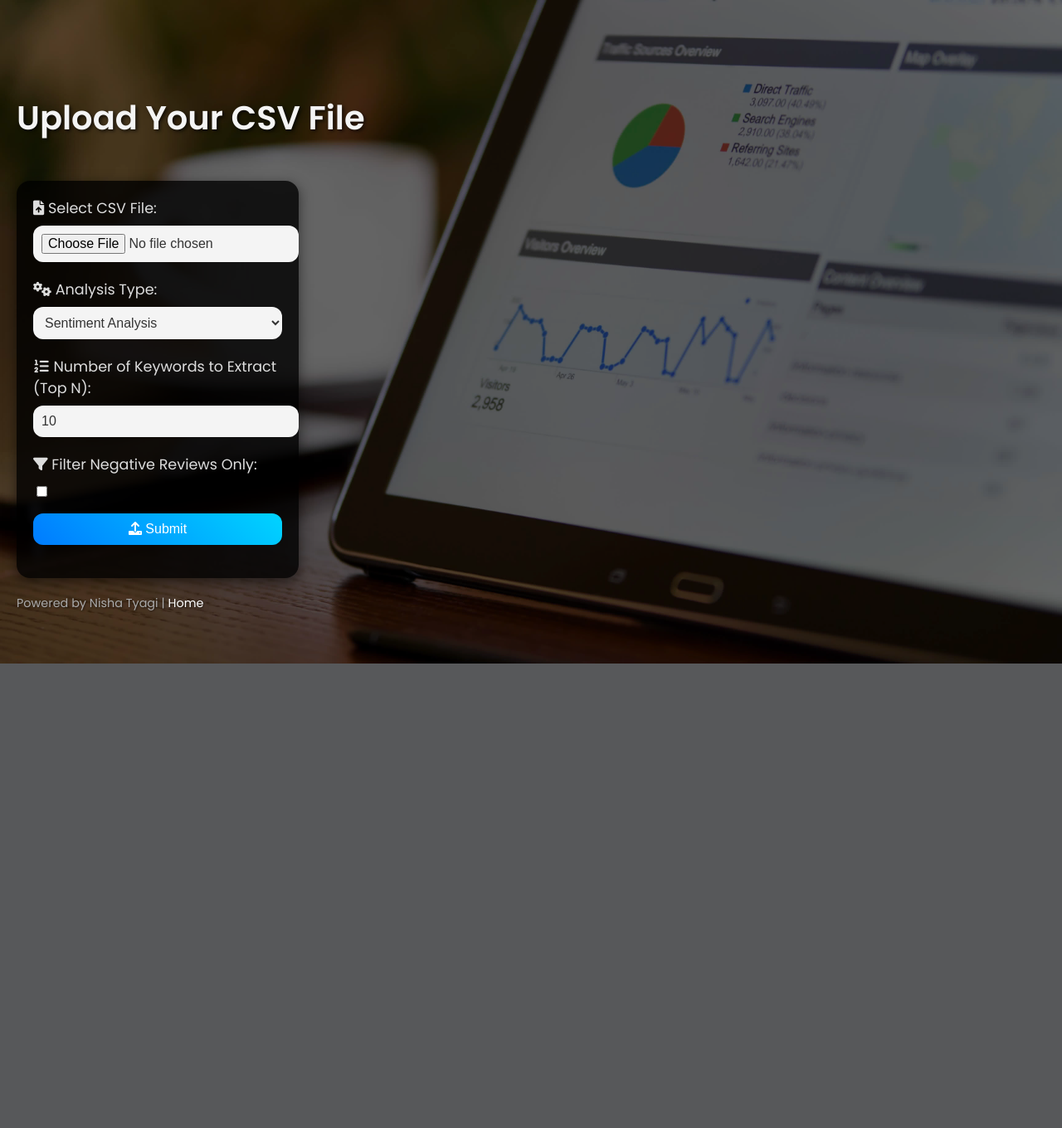
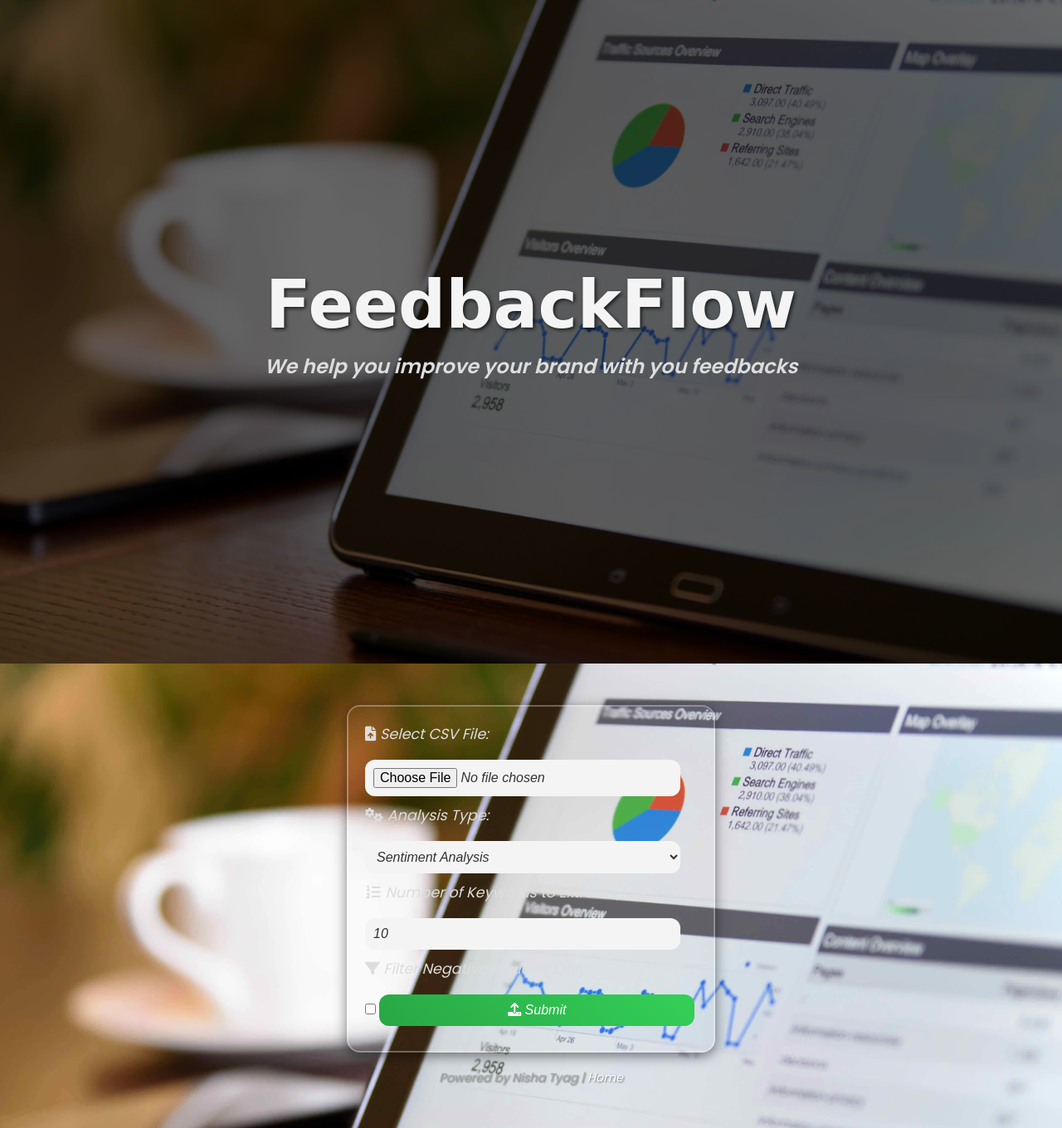
Before and after one commit to Nisha2304tyagi/capstone, a Flask app: page / in a window 1280 px wide. Shown: the whole page at 83% size. Before the commit the page ends 800 px from the top, so only its background shows below. Run offline with Flask 3, Linux system fonts and the light colour scheme; parts of the project's set-up code (start-up, migrations or seed data) failed here and were passed over.

Commit message:
Update index.html

```diff
--- a/templates/index.html
+++ b/templates/index.html
@@ -3,7 +3,7 @@
 <head>
     <meta charset="UTF-8">
     <meta name="viewport" content="width=device-width, initial-scale=1.0">
-    <title>CSV Upload</title>
+    <title>Brand Improvement</title>
     <link rel="stylesheet" href="https://cdnjs.cloudflare.com/ajax/libs/font-awesome/6.0.0-beta3/css/all.min.css">
     <link href="https://fonts.googleapis.com/css2?family=Poppins:wght@300;400;600&display=swap" rel="stylesheet">
     <style>
@@ -11,12 +11,11 @@
             margin: 0;
             padding: 0;
             font-family: 'Poppins', Arial, sans-serif;
-            background: url('/static/bg1.jpg') no-repeat center center fixed;
+            background: url('bg1.jpg') no-repeat center center fixed;
             background-size: cover;
             color: #fff;
-            text-align: left; /* Align text to the left */
+            text-align: center;
             position: relative;
-            padding-left: 20px; /* Add some left padding */
         }
 
         body:before {
@@ -30,23 +29,46 @@
             z-index: -1;
         }
 
+        .header {
+            height: 100vh; /* Full viewport height */
+            display: flex;
+            flex-direction: column;
+            justify-content: center;
+            align-items: center;
+        }
+
         h1 {
-            margin-top: 50px;
-            font-size: 2.5rem;
+            font-size: 5rem;
             color: #f4f4f4;
             text-shadow: 2px 2px 4px rgba(0, 0, 0, 0.7);
+            font-family: 'Pacifico', cursive; /* Use a Google Font for better cursive styling */
+	    margin:0;
+
+        }
+
+        h2 {
+            font-size: 1.5rem;
+            margin-top: 10px;
+            color: #ddd;
+            font-style: italic;
+        }
+
+        .form-section {
+            padding: 50px 20px;
+            background: transparent;
         }
 
         form {
-            background: rgba(0, 0, 0, 0.8);
+            background: transparent;
+            border: 2px solid rgba(255, 255, 255, 0.3);
             border-radius: 16px;
             padding: 20px;
-            display: inline-block;
             text-align: left;
-            margin-top: 20px;
+            margin: 0 auto;
             box-shadow: 0 4px 15px rgba(0, 0, 0, 0.5);
-            width: 80%; /* Reduced width */
-            max-width: 300px; /* Made it smaller */
+            width: 80%;
+            max-width: 400px;
+            font-style: italic;
         }
 
         label {
@@ -57,13 +79,14 @@
         }
 
         input[type="file"], select, input[type="number"], input[type="checkbox"], button {
-            width: 100%;
+            width: calc(100% - 20px); /* Consistent alignment */
             padding: 10px;
-            margin-bottom: 20px;
+            margin: 10px 0;
             border: none;
             border-radius: 12px;
             font-size: 1rem;
-            transition: all 0.3s ease;
+            font-style: italic;
+            box-sizing: border-box;
         }
 
         input[type="file"], input[type="number"], select {
@@ -80,25 +103,18 @@
         }
 
         button {
-            background: linear-gradient(45deg, #007BFF, #00D4FF);
+            background: linear-gradient(45deg, #28a745, #34d058);
             color: #fff;
             cursor: pointer;
             transition: background-color 0.3s ease, transform 0.2s ease;
         }
 
         button:hover {
-            background: linear-gradient(45deg, #0056b3, #009edf);
+            background: linear-gradient(45deg, #1e7b34, #28c84d);
         }
 
         button:active {
             transform: scale(0.98);
-        }
-
-        .container {
-            display: flex;
-            justify-content: flex-start; /* Align form to the left */
-            align-items: center;
-            height: 100vh;
         }
 
         footer {
@@ -106,6 +122,7 @@
             font-size: 0.9rem;
             color: #aaa;
             text-shadow: 1px 1px 2px rgba(0, 0, 0, 0.5);
+            font-style: italic;
         }
 
         footer a {
@@ -120,7 +137,11 @@
 
         @media (max-width: 600px) {
             h1 {
-                font-size: 2rem;
+                font-size: 2.5rem;
+            }
+
+            h2 {
+                font-size: 1.2rem;
             }
 
             form {
@@ -130,9 +151,11 @@
     </style>
 </head>
 <body>
-    <div class="container">
-        <div>
-            <h1>Upload Your CSV File</h1>
+    <div class="header">
+        <h1>FeedbackFlow</h1>
+        <h2>We help you improve your brand with you feedbacks</h2>
+    </div>
+    <div class="form-section">
         <form action="/upload" method="post" enctype="multipart/form-data">
             <label for="csv_file"><i class="fas fa-file-upload"></i> Select CSV File:</label>
             <input type="file" id="csv_file" name="csv_file" accept=".csv" required>
@@ -152,8 +175,7 @@
 
             <button type="submit"><i class="fas fa-upload"></i> Submit</button>
         </form>
-            <footer>Powered by Nisha Tyagi | <a href="/">Home</a></footer>
-        </div>
+        <footer>Powered by Nisha Tyag | <a href="/">Home</a></footer>
     </div>
 </body>
 </html>
```
Lines whose indentation alone changed are shown as unchanged.
